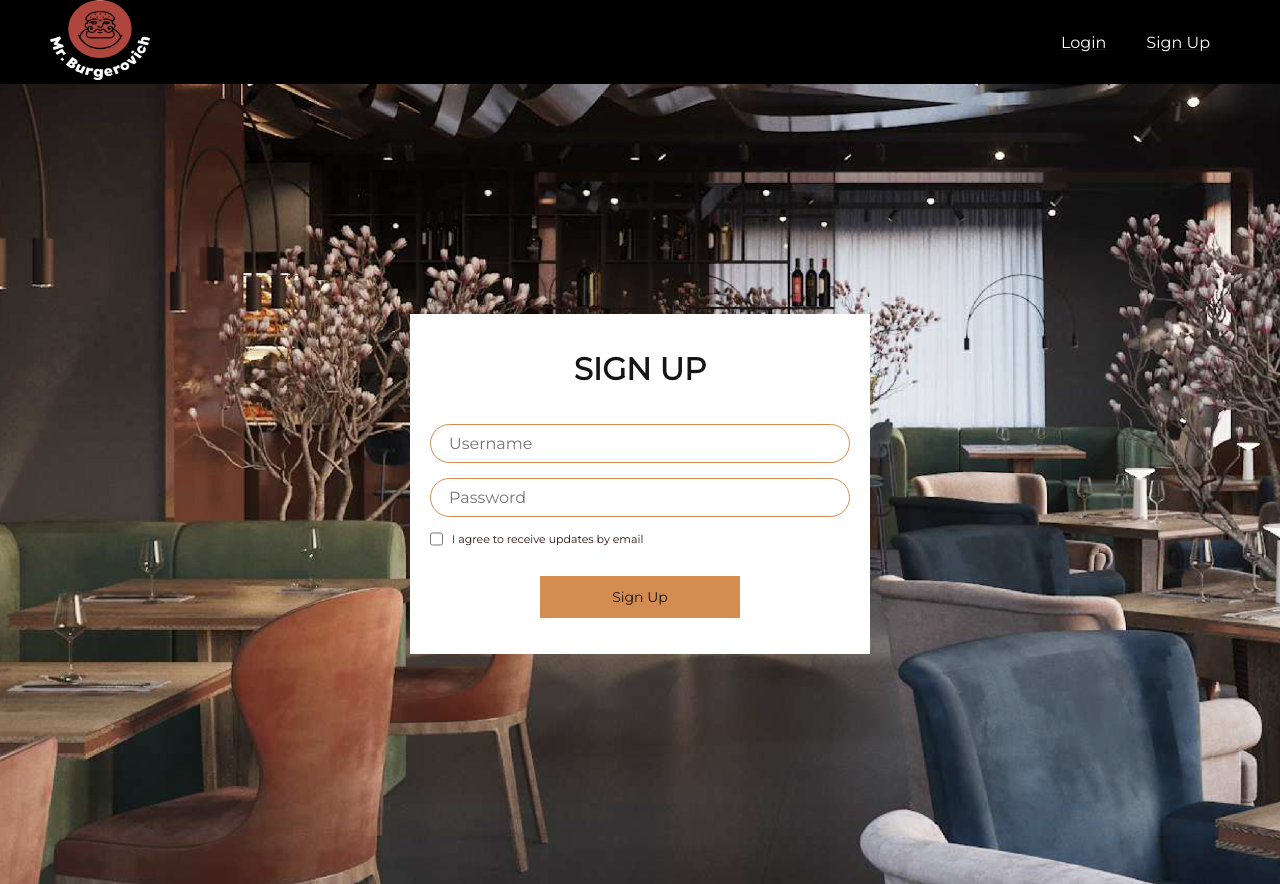
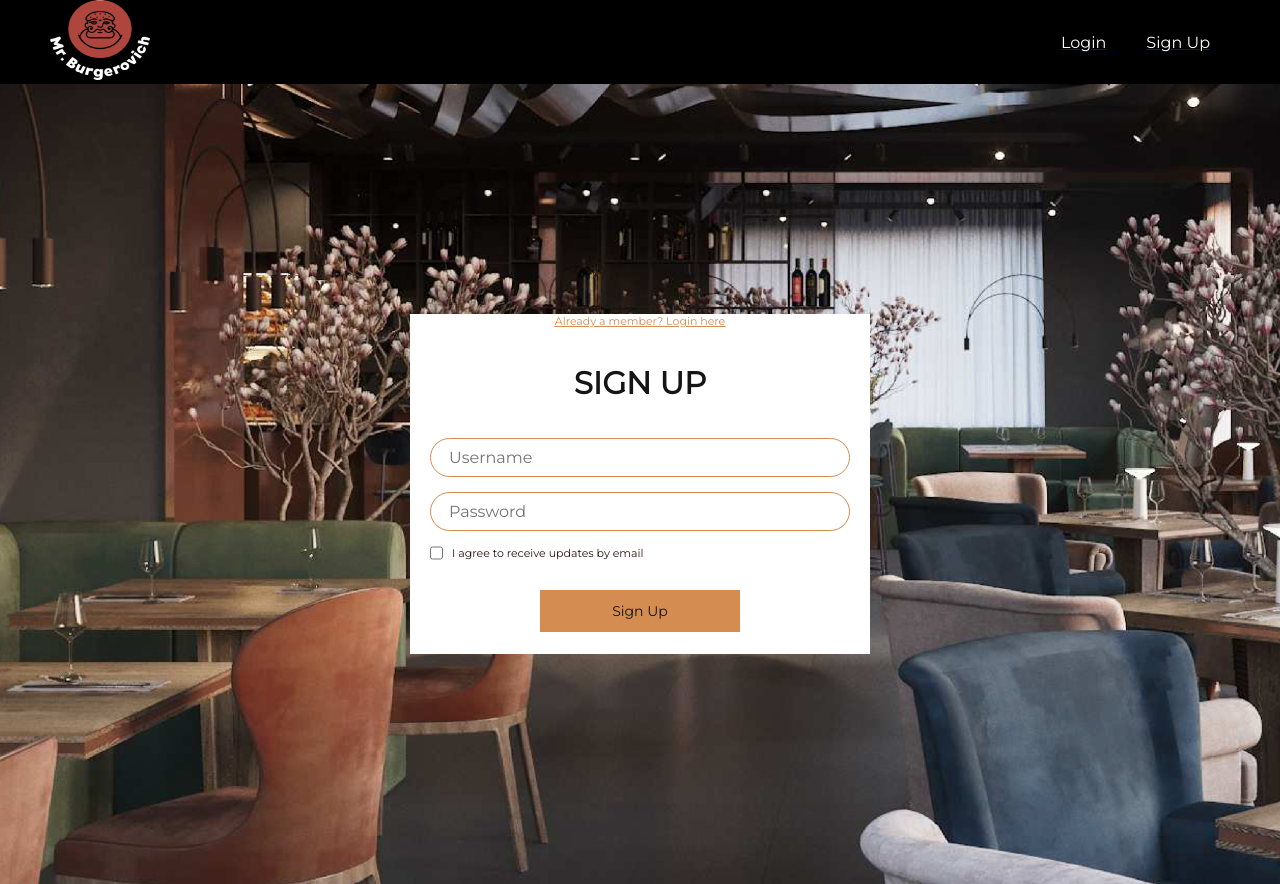
Before and after one commit to imkozin/Restaurant, a Vue app in the folder client/: page /signup in a window 1280 px wide. Built offline with nearby package versions, Linux system fonts and the light colour scheme.

Commit message:
added link to login/signup form

```diff
--- a/client/src/pages/LoginPage.vue
+++ b/client/src/pages/LoginPage.vue
@@ -1,6 +1,9 @@
 <template>
     <div class="login__page">
         <form class="login__page-form" @submit.prevent="submitLogin">
+            <router-link to="/signup">
+                <div class="login__page-link">Not a member? Sign Up here</div>
+            </router-link>
             <h1 class="login__page-form__title">Login</h1>
             <input class="login__page-form__user" type="text" placeholder="Username" v-model="username">
             <input class="login__page-form__pass" type="password" name="" id="" placeholder="Password" v-model="password">
@@ -80,6 +83,16 @@ import axios from 'axios';
     display: flex;
     align-items: center;
     justify-content: center;
+
+    &-link {
+        color: #D58C51;
+        font-family: 'Montserrat';
+        font-size: 11px;
+        font-style: normal;
+        font-weight: 300;
+        line-height: normal;
+        text-decoration-line: underline;
+    }
 
     &-snackbar {
         position: fixed;
--- a/client/src/pages/SignupPage.vue
+++ b/client/src/pages/SignupPage.vue
@@ -1,6 +1,9 @@
 <template>
     <div class="signup__page">
         <form @submit.prevent="submitForm" class="signup__page-form">
+            <router-link to="/login">
+                <div class="signup__page-link">Already a member? Login here</div>
+            </router-link>
             <h1 class="signup__page-form__title">Sign Up</h1>
             <input class="signup__page-form__user" type="text" placeholder="Username" v-model="username">
             <input class="signup__page-form__pass" type="password" name="" id="" placeholder="Password" v-model="password">
@@ -85,6 +88,16 @@ export default {
     display: flex;
     align-items: center;
     justify-content: center;
+
+    &-link {
+        color: #D58C51;
+        font-family: 'Montserrat';
+        font-size: 11px;
+        font-style: normal;
+        font-weight: 300;
+        line-height: normal;
+        text-decoration-line: underline;
+    }
 
     &-snackbar {
         position: fixed;
```
